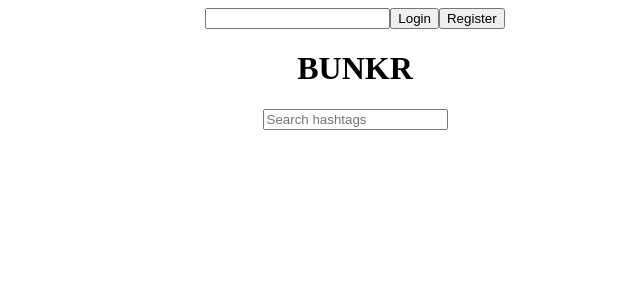
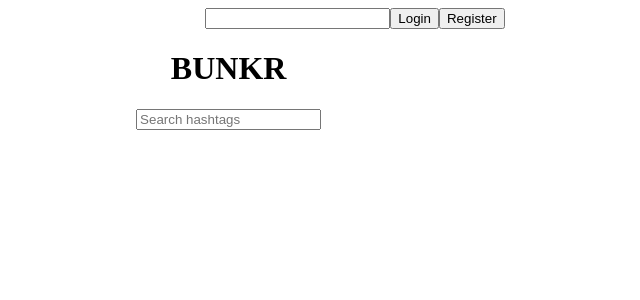
Before and after one commit to sergiocohens/react-project, a React (Create React App) app in the folder client/: page /feed in a window 1280 px wide. Shown: the top 300 px of the page, without its empty margins (285-925 px from the left). Built offline with nearby package versions, Linux system fonts and the light colour scheme.

Commit message:
minor changes to app CSS and testing of route and axios call

```diff
--- a/client/src/App.css
+++ b/client/src/App.css
@@ -36,3 +36,8 @@
     transform: rotate(360deg);
   }
 }
+.feed {
+  display: flex;
+  flex-flow: column;
+  width: 80%;
+}
--- a/client/src/Components/Feed.jsx
+++ b/client/src/Components/Feed.jsx
@@ -1,5 +1,6 @@
 import React, { Component} from 'react';
 import axios from 'axios';
+import Image from './Image';
 import '../App.css';
 
 class Feed extends Component {
@@ -24,7 +25,7 @@ class Feed extends Component {
             })
         }
         catch(err) {
-            console.log("Error, hashtag does not exist")
+            console.log("Error, something went wrong. ", err)
         }
     }
     render () {
```
